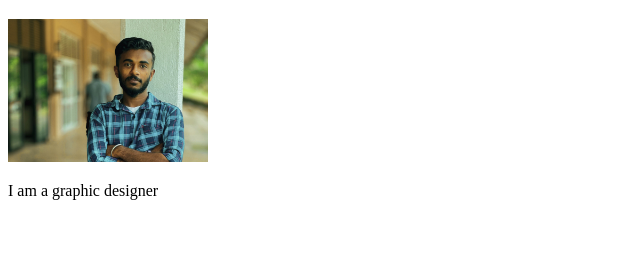
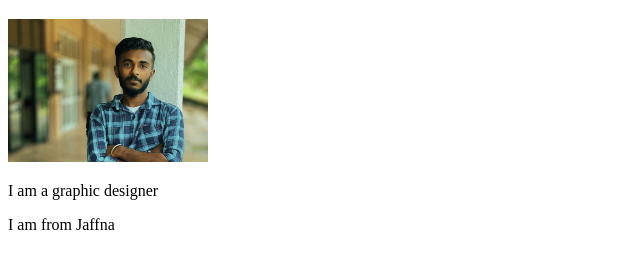
Before and after one commit to GowthamJathu/Vs-Code, a plain HTML site: page index.html in a window 1280 px wide. Shown: the part 61-330 px from the top of the page, without its empty margins (0-640 px from the left). Drawn offline with Linux system fonts and the light colour scheme.

Commit message:
Added paragraph

```diff
--- a/index.html
+++ b/index.html
@@ -14,6 +14,9 @@
     <p>
         I am a graphic designer
     </p>
+    <p>
+     I am from Jaffna
+    </p>
 </body>
 
 </html>
```
